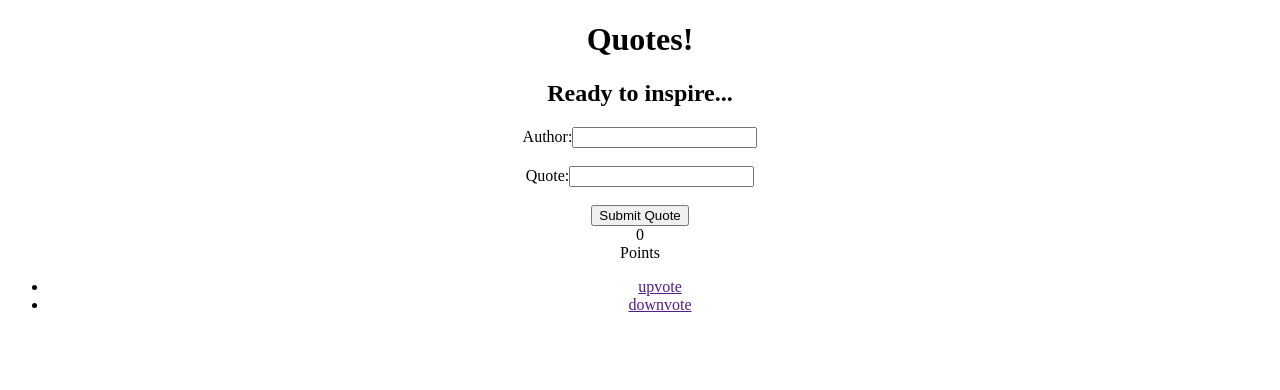
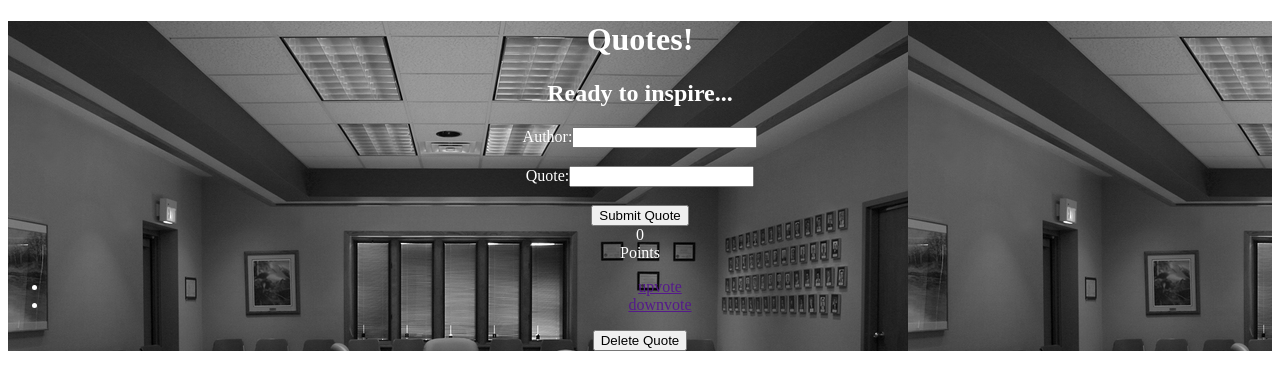
Before and after one commit to DavidNganga/Quotes, an Angular app: page / in a window 1280 px wide. Shown: the top 390 px of the page. Built offline with nearby package versions, Linux system fonts and the light colour scheme.

Commit message:
added delete button

```diff
--- a/src/app/app.component.html
+++ b/src/app/app.component.html
@@ -7,7 +7,11 @@
      {{ title }}!
    </h1>
   <h2>Ready to inspire... </h2>
-
+  <!--added
+  <ul>
+    <li> *ngFor='let quote of quotes'>{{quote}}</li>
+  </ul>
+  <p>Quote is {{quote}}</p>-->
   <app-form></app-form>
 
 
--- a/src/app/app.component.ts
+++ b/src/app/app.component.ts
@@ -1,10 +1,13 @@
 import { Component, HostBinding } from '@angular/core';
-
+//added
+import {quote} from './quotes'
 @Component({
   selector: 'app-root',
   templateUrl: './app.component.html',
   styleUrls: ['./app.component.css']
+
 })
 export class AppComponent {
+  quote="don't give up son";
   title = 'Quotes'
 }
--- a/src/app/quotes.ts
+++ b/src/app/quotes.ts
@@ -4,8 +4,8 @@ export class Quotes implements OnInit{
 title: string;
 Author: string;
 constructor() {
-//this.title = 'Angular 2';
-//this.link = 'http://angular.io';
+this.title = false
+this.link = false
 
 }
 voteUp() {
@@ -19,4 +19,4 @@ this.votes -= 1;
 }
 ngOnInit() {
 }
-};
+}
--- a/src/app/quotess/quotess.component.css
+++ b/src/app/quotess/quotess.component.css
@@ -0,0 +1,3 @@
+.item {
+  color: white;
+}
--- a/src/app/quotess/quotess.component.html
+++ b/src/app/quotess/quotess.component.html
@@ -27,3 +27,4 @@ downvote
     </li>
   </ul>
 </div>
+<button (click)='quoteDelete(true)'> Delete Quote </button>
--- a/src/app/quotess/quotess.component.ts
+++ b/src/app/quotess/quotess.component.ts
@@ -1,4 +1,4 @@
-import { Component, OnInit } from '@angular/core';
+import { Component, OnInit,Input,Output, EventEmitter } from '@angular/core';
 
 @Component({
   selector: 'app-quotess',
@@ -6,6 +6,12 @@ import { Component, OnInit } from '@angular/core';
   styleUrls: ['./quotess.component.css']
 })
 export class QuotessComponent implements OnInit {
+  //added
+  @Input() quote:Quote;
+    @Output() isComplete= new EventEmitter<boolean>();
+    quoteDelete(complete:boolean){
+        this.isComplete.emit(complete);
+      }
 
   constructor() { }
 
@@ -22,4 +28,5 @@ voteDown(): boolean {
   this.votes -=1;
   return false;
 }
+
 }
--- a/src/index.html
+++ b/src/index.html
@@ -3,11 +3,14 @@
 
 <head>
   <meta charset="utf-8">
-  <title>Quotes</title>
-  <base href="/">
+  <div class="body">
 
-  <meta name="viewport" content="width=device-width, initial-scale=1">
-  <link rel="icon" type="image/x-icon" href="favicon.ico">
+
+    <title>Quotes</title>
+    <base href="/">
+
+    <meta name="viewport" content="width=device-width, initial-scale=1">
+    <link rel="icon" type="image/x-icon" href="favicon.ico">
 </head>
 
 <body>
@@ -17,5 +20,6 @@
 
 
 </body>
+</div>
 
 </html>
--- a/src/styles.css
+++ b/src/styles.css
@@ -1 +1,6 @@
 /* You can add global styles to this file, and also import other style files */
+
+.body {
+  background-image: url(../src/assets/Boardroom.jpg);
+  color: white;
+}
```
Also changed, not shown: src/assets/Boardroom.jpg (added).
